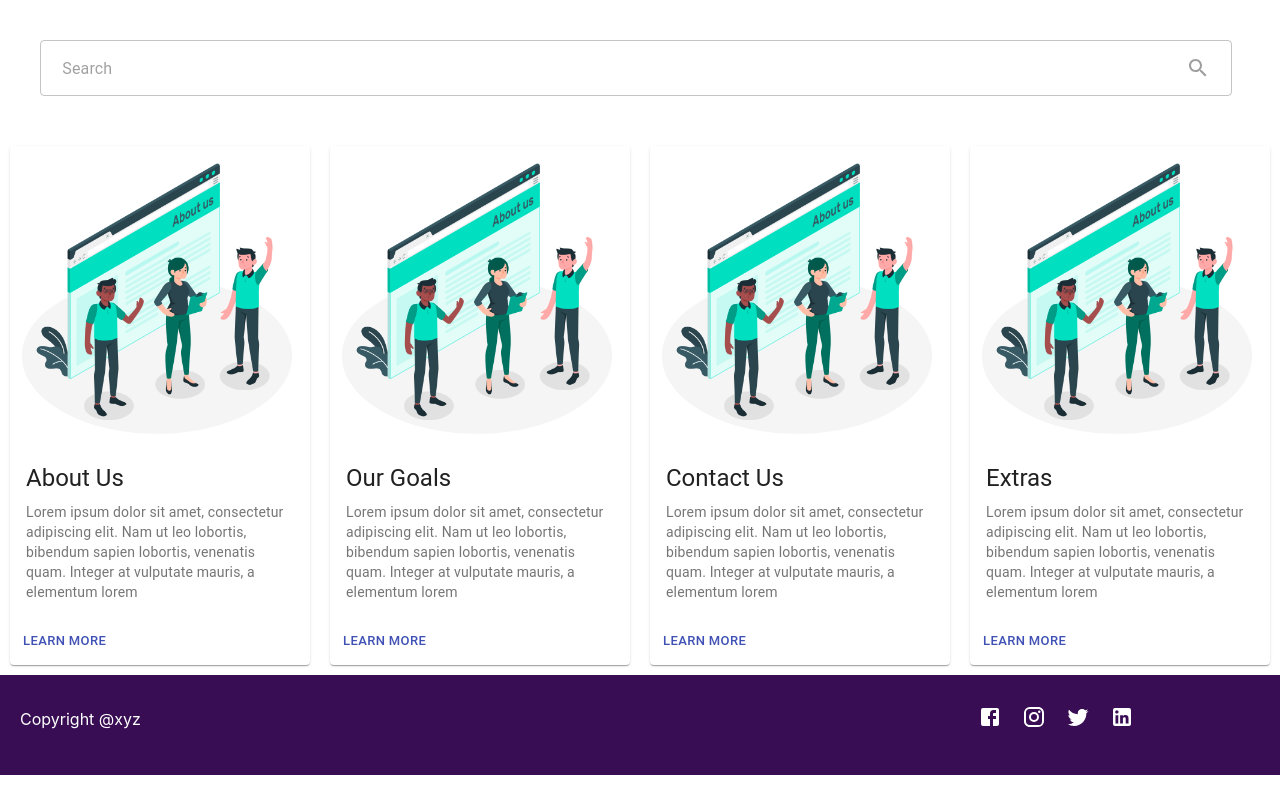
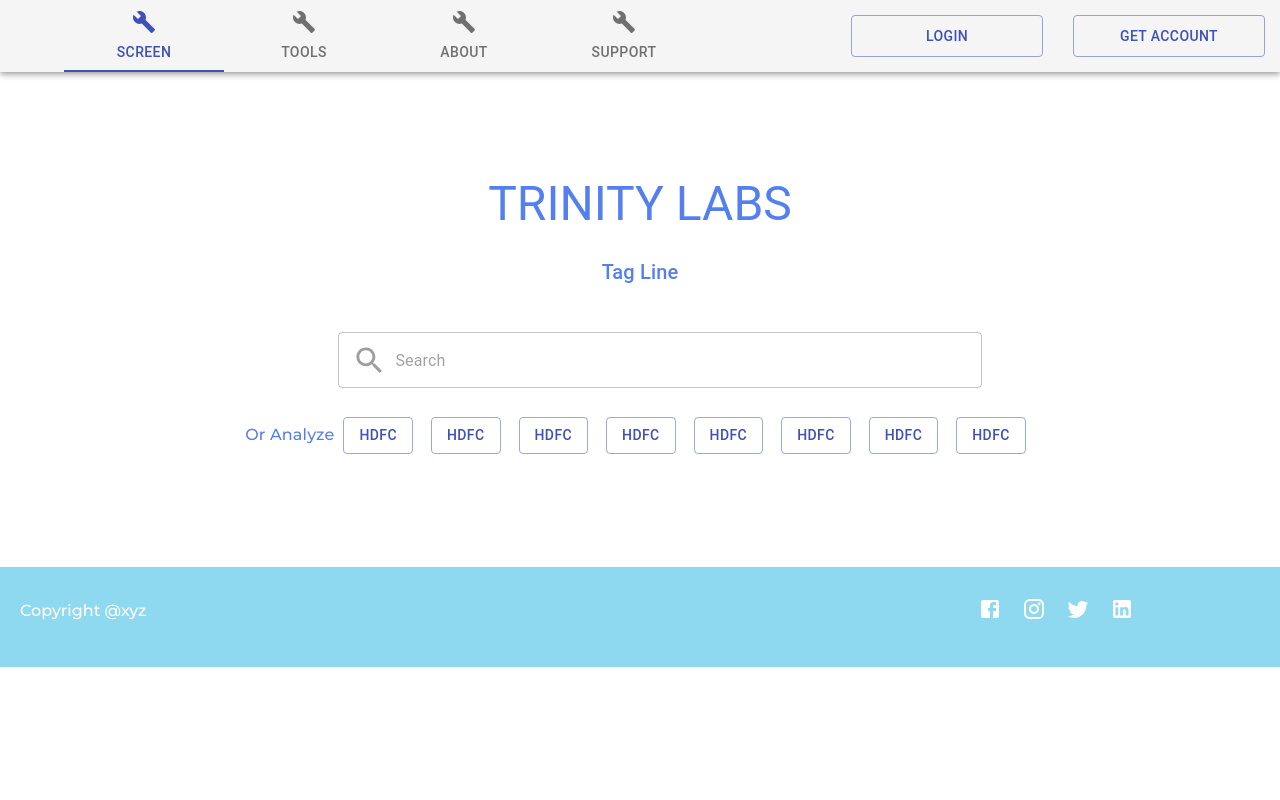
Before and after one commit to srinuTrinity/RealTimeScreener, a React (Create React App) app: page / in a window 1280 px wide. Built offline with nearby package versions, Linux system fonts and the light colour scheme.

Commit message:
homecomp

```diff
--- a/public/index.html
+++ b/public/index.html
@@ -15,6 +15,9 @@
       user's mobile device or desktop. See https://developers.google.com/web/fundamentals/web-app-manifest/
     -->
     <link rel="manifest" href="%PUBLIC_URL%/manifest.json" />
+    <link rel="preconnect" href="https://fonts.googleapis.com">
+    <link rel="preconnect" href="https://fonts.gstatic.com" crossorigin>
+    <link href="https://fonts.googleapis.com/css2?family=Montserrat:wght@100;200;500&display=swap" rel="stylesheet">
     <!--
       Notice the use of %PUBLIC_URL% in the tags above.
       It will be replaced with the URL of the `public` folder during the build.
--- a/src/App.js
+++ b/src/App.js
@@ -1,12 +1,11 @@
-import Cards from './components/Cards';
-import Footer from './components/Footer';
-import SearchComp from './components/SearchComp';
+import React from "react";
+import NavBar from "./components/NavBar";
+import Footer from "./components/Footer"
 
 function App() {
   return (
     <div>
-      <SearchComp/>
-      <Cards/>
+      <NavBar/>
       <Footer/>
     </div>
   );
--- /dev/null
+++ b/src/components/Datalist.js
@@ -0,0 +1,34 @@
+export const items = [
+    {
+        id:0,
+        stock: "HDFC",
+    },
+    {
+        id:1,
+        stock: "HDFC",
+    },
+    {
+        id:2,
+        stock: "HDFC",
+    },
+    {
+        id:3,
+        stock: "HDFC",
+    },
+    {
+        id:4,
+        stock: "HDFC",
+    },
+    {
+        id:5,
+        stock: "HDFC",
+    },
+    {
+        id:6,
+        stock: "HDFC",
+    },
+    {
+        id:7,
+        stock: "HDFC",
+    },
+]
--- a/src/components/Footer.js
+++ b/src/components/Footer.js
@@ -8,7 +8,7 @@ import LinkedInIcon from '@material-ui/icons/LinkedIn';
 
 const useStyles = makeStyles({
     footer:{
-        backgroundColor: "#380d53",
+        backgroundColor: "#8FD9F0",
         height: `60px`,
         color: "white",
         padding: `20px`,
--- a/src/components/HomePage.js
+++ b/src/components/HomePage.js
@@ -0,0 +1,52 @@
+import React from 'react'
+import SearchComp from './SearchComp'
+import { Box, Button, makeStyles, Typography } from '@material-ui/core'
+import { items } from './Datalist';
+
+const useStyles = makeStyles({
+  home:{
+    fontFamily: "'Montserrat', sans-serif",
+    textAlign: "center",
+    display: "flex",
+    justifyContent: "center",
+    flexDirection: "column",
+  },
+  division:{
+    display: "flex",
+    flexDirection: "row",
+    alignItems: "center",
+    justifyContent: "center",
+  },
+  button:{
+    margin: "9px",
+  }
+});
+
+function HomePage() {
+  const classes = useStyles();
+  return (
+    <div>
+      <Box style={{color: '#547FEE'}} m={10} className={classes.home}>
+        <Typography variant='h3'>TRINITY LABS</Typography>
+        <br/>
+        <Typography variant='h6'>Tag Line</Typography><br/>
+        <SearchComp/>
+        <div className={classes.division}>
+          Or Analyze
+        {items.map((item) =>{
+          const {id, stock} = item;
+          return (
+            <>
+            <Button className={classes.button} variant="outlined" color="primary" key={id}>
+              {stock}
+            </Button>
+            </>
+          );
+        })}
+        </div>
+      </Box>
+    </div>
+  )
+}
+
+export default HomePage
--- /dev/null
+++ b/src/components/NavBar.js
@@ -0,0 +1,82 @@
+import React from 'react'
+import { makeStyles } from '@material-ui/core/styles';
+import AppBar from '@material-ui/core/AppBar';
+import Tabs from '@material-ui/core/Tabs';
+import Tab from '@material-ui/core/Tab';
+import Typography from '@material-ui/core/Typography';
+import Box from '@material-ui/core/Box';
+import BuildIcon from '@material-ui/icons/Build';
+import { Button } from '@material-ui/core';
+import HomePage from './HomePage';
+
+const useStyles = makeStyles((theme) => ({
+    root: {
+      flexGrow: 1,
+      width: '100%',
+      margin: "0",
+      backgroundColor: theme.palette.background.paper,
+    },
+    navbar: {
+        display: "flex",
+        flexDirection: "row",
+    },
+    tab: {
+        flexGrow: 1,
+        marginLeft: "5%",
+    },
+    button: {
+        margin: "15px",
+        width: "15%",
+        textDecoration: "none",
+    }
+  }));
+
+function NavBar() {
+    const classes = useStyles();
+  const [value, setValue] = React.useState(0);
+
+  const handleChange = (event, newValue) => {
+    setValue(newValue);
+  };
+  return (
+    <div className={classes.root}>
+      <AppBar position="static" color="default" className={classes.navbar}>
+        <Tabs
+          value={value}
+          onChange={handleChange}
+          indicatorColor="primary"
+          textColor="primary"
+          className={classes.tab}
+        >
+          <Tab label="Screen" icon={<BuildIcon />} />
+          <Tab label="Tools" icon={<BuildIcon />} />
+          <Tab label="About" icon={<BuildIcon />} />
+          <Tab label="Support" icon={<BuildIcon />} />
+        </Tabs>
+        <>
+        <Button variant="outlined" color="primary" className={classes.button}>Login</Button>
+        <Button variant="outlined" color="primary" className={classes.button}>Get Account</Button></>
+      </AppBar>
+      <TabPanel value={value} index={0}><HomePage/></TabPanel>
+      <TabPanel value={value} index={1}>y</TabPanel>
+      <TabPanel value={value} index={2}>z</TabPanel>
+      <TabPanel value={value} index={3}>s</TabPanel>
+    </div>
+  )
+}
+
+export default NavBar
+
+function TabPanel(props) {
+  const { children, value, index} = props;
+
+  return (
+    <div role="tabpanel" >
+      {value === index && (
+        <Box p={3}>
+          <Typography>{children}</Typography>
+        </Box>
+      )}
+    </div>
+  );
+}
--- a/src/components/SearchComp.js
+++ b/src/components/SearchComp.js
@@ -8,23 +8,29 @@ import { grey } from '@material-ui/core/colors';
 const useStyles = makeStyles({
     search:{
         margin: `20px`,
-        width: `96.5%`,
+        width: `100%`,
+        display: "flex",
+        justifyContent: "center",
     },
+    search2:{
+        width: `60%`,
+    }
 });
 
 
 function SearchComp() {
     const classes = useStyles();
     return (
-        <div className={classes.search}>
-        <TextField className={classes.search}
+        <div  className={classes.search}>
+        <TextField className={classes.search2}
             id="input-with-icon-textfield"
-            placeholder="  Search"
+            fullWidth
+            placeholder="Search"
             variant="outlined"
             InputProps={{
-            endAdornment: (
+            startAdornment: (
                 <InputAdornment position="start">
-                <SearchIcon  style={{color: grey[500]}}/>
+                <SearchIcon  fontSize="Large" style={{color: grey[500]}}/>
                 </InputAdornment>
             ),
             }}
--- a/src/index.css
+++ b/src/index.css
@@ -1,13 +1,11 @@
 body {
   margin: 0;
-  font-family: -apple-system, BlinkMacSystemFont, 'Segoe UI', 'Roboto', 'Oxygen',
-    'Ubuntu', 'Cantarell', 'Fira Sans', 'Droid Sans', 'Helvetica Neue',
-    sans-serif;
+  font-family: 'Montserrat', sans-serif;
   -webkit-font-smoothing: antialiased;
   -moz-osx-font-smoothing: grayscale;
 }
 
 code {
-  font-family: source-code-pro, Menlo, Monaco, Consolas, 'Courier New',
-    monospace;
+  font-family: 'Montserrat', sans-serif;
+
 }
```
